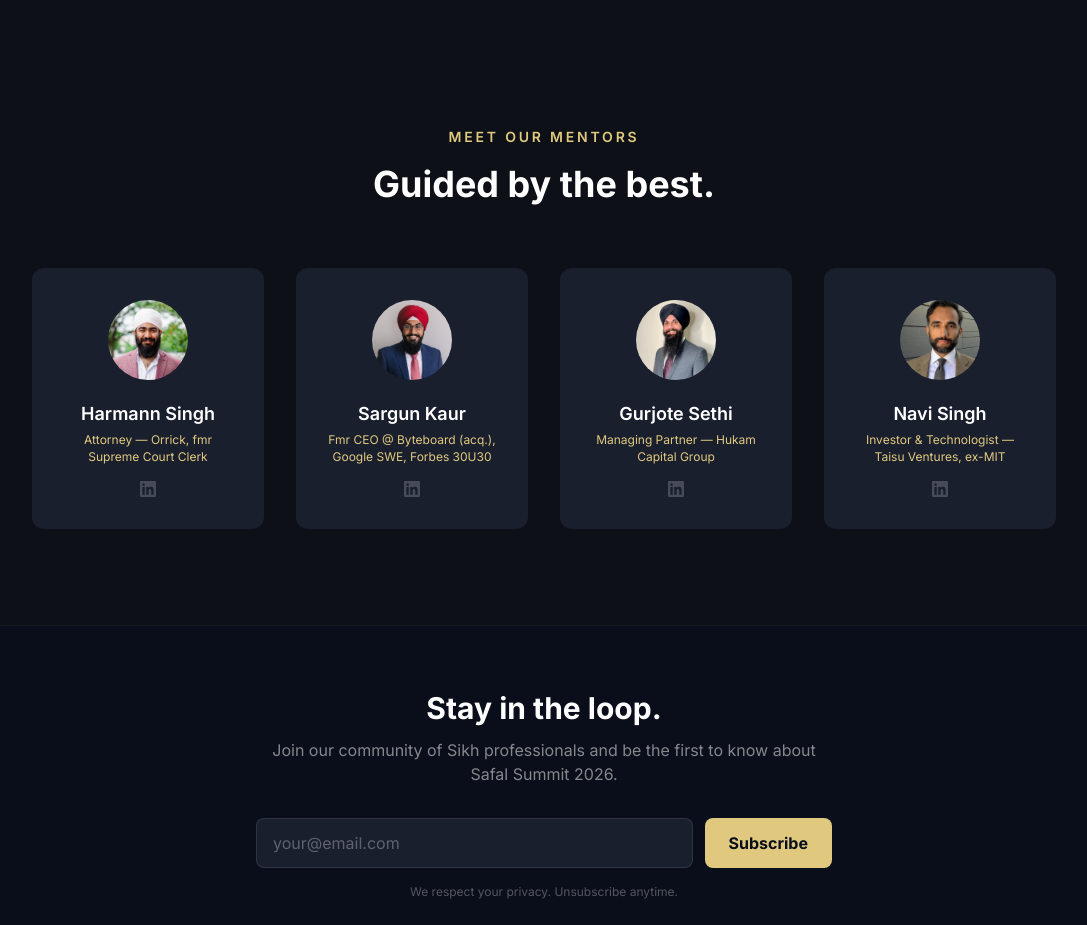
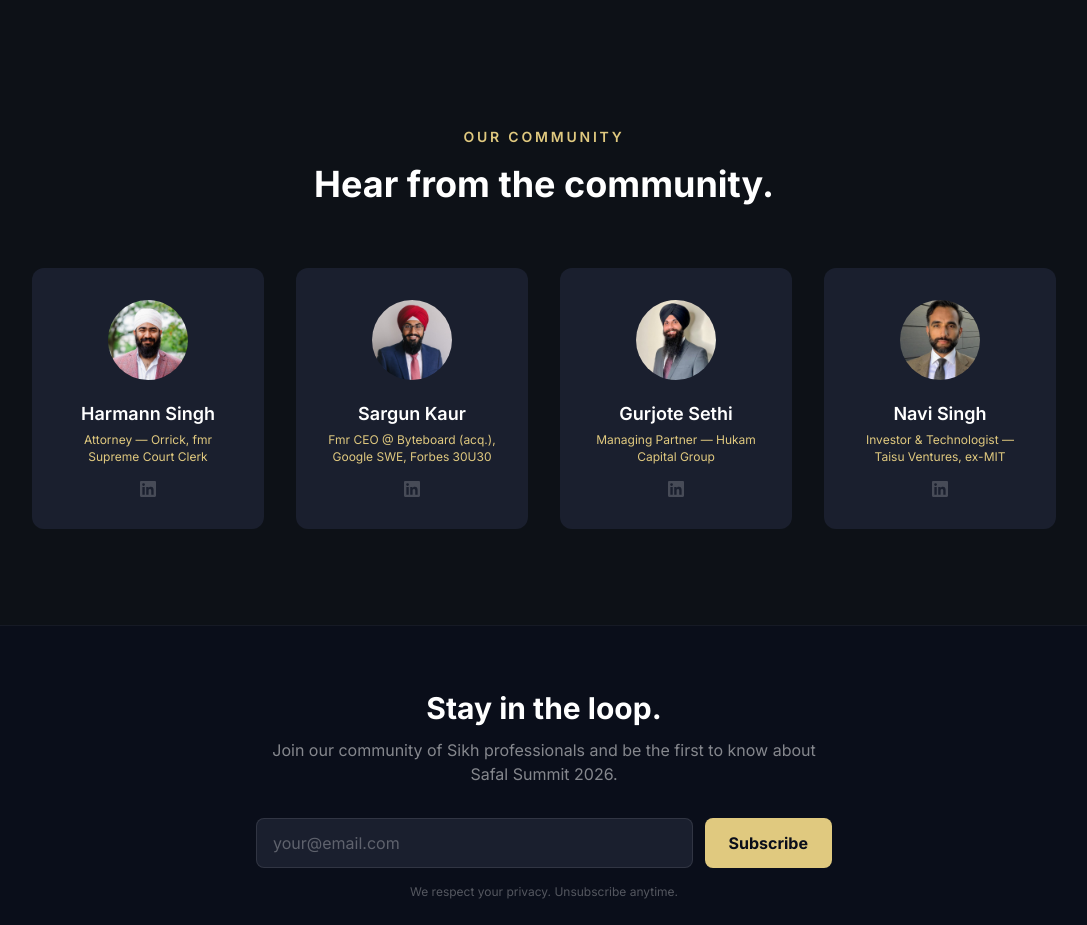
Before and after one commit to gursimarsb04-dev/safal-summit, a Next.js app: page / in a window 1280 px wide. Shown: the part 3060-3985 px from the top of the page, without its empty margins (96-1183 px from the left). Built offline with nearby package versions, Linux system fonts and the light colour scheme.

Commit message:
fix: rename mentor section to "Our Community" / "Hear from the community"
Co-Authored-By: Claude Opus 4.6 (1M context) <noreply@anthropic.com>

```diff
--- a/src/components/MentorSpotlight.tsx
+++ b/src/components/MentorSpotlight.tsx
@@ -32,9 +32,9 @@ export default function MentorSpotlight() {
   return (
     <section className="bg-navy-800 py-24 px-6">
       <div className="max-w-5xl mx-auto text-center">
-        <SectionLabel text="MEET OUR MENTORS" />
+        <SectionLabel text="OUR COMMUNITY" />
         <h2 className="text-3xl md:text-4xl font-bold mt-4 mb-16">
-          Guided by the best.
+          Hear from the community.
         </h2>
 
         <div className="grid grid-cols-1 sm:grid-cols-2 lg:grid-cols-4 gap-8">
```
